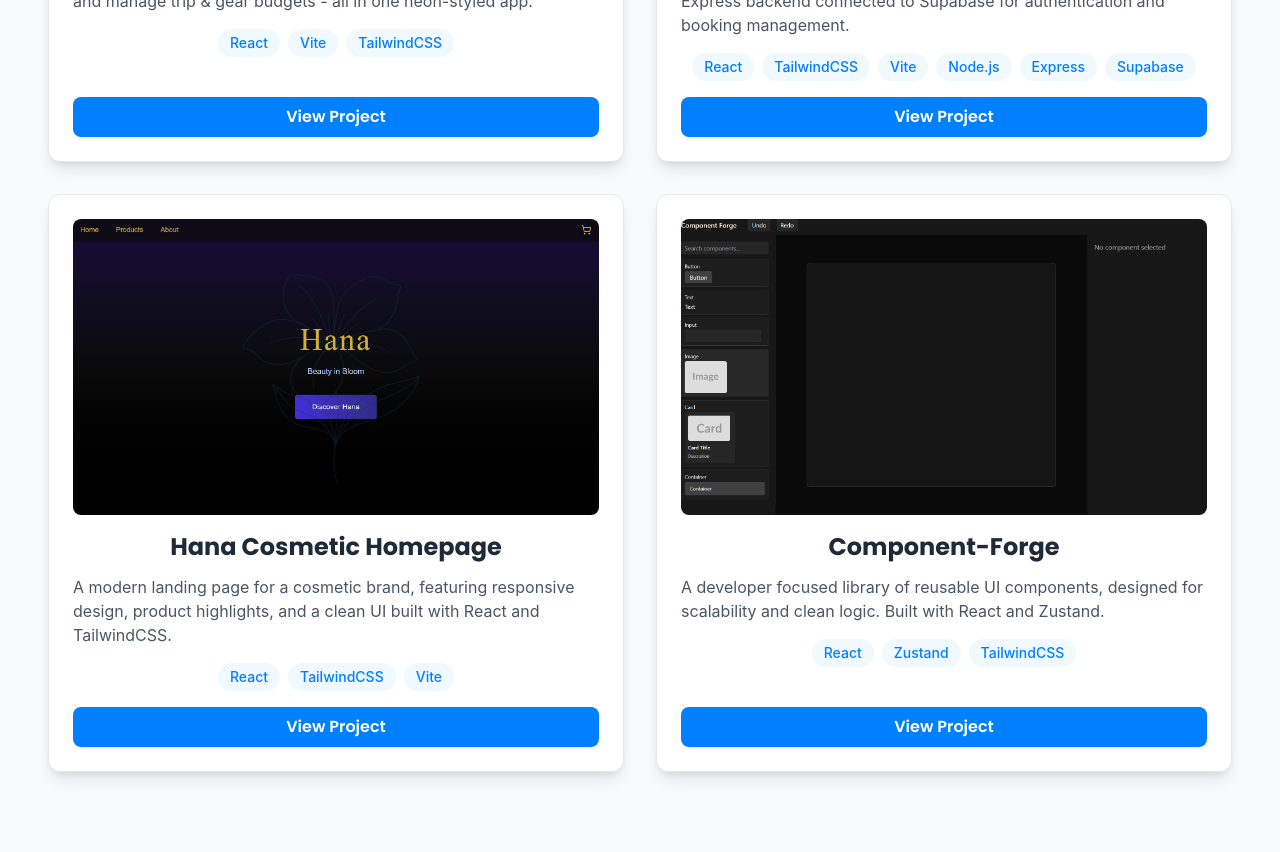
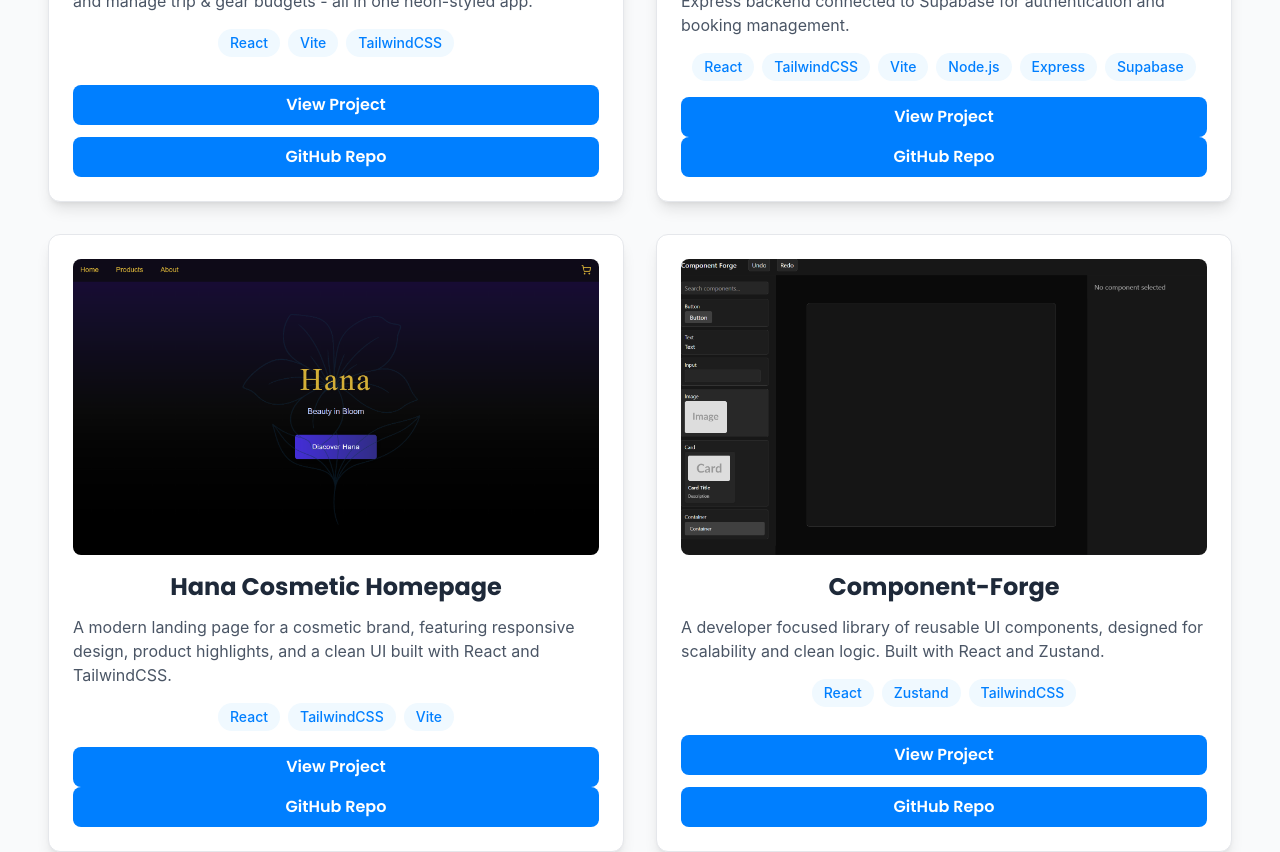
Before and after one commit to Halfian/portfolio, a React (Vite) app: page / in a window 1280 px wide. Shown: the part 1720-2572 px from the top of the page. Built offline with nearby package versions, Linux system fonts and the light colour scheme.

Commit message:
"feat: Add GitHub CTA"

```diff
--- a/src/components/Projects.jsx
+++ b/src/components/Projects.jsx
@@ -37,6 +37,14 @@ export default function Projects() {
                         >
                             View Project
                         </a>
+                        <a
+                            href={project.github}
+                            target="_blank"
+                            rel="noopener noreferrer"
+                            className="mt-auto inline-block px-4 py-2 bg-[#007FFF] text-white rounded-lg font-poppins font-semibold hover:bg-[#005FCC] transition-colors duration-200 text-center"
+                        >
+                            GitHub Repo
+                        </a>
                     </div>
                 ))}
             </div>
--- a/src/data/projects.jsx
+++ b/src/data/projects.jsx
@@ -4,6 +4,7 @@ export const projects = [
             description: "A futuristic dashboard to prepare for the Kuala Lumpur Standard Chartered (KLSC) Marathon 2026. Built to track runs, plan training, and manage trip & gear budgets - all in one neon-styled app.",
             tech: ["React", "Vite", "TailwindCSS"],
             link: "https://runs-and-bunce.vercel.app/",
+            github: "https://github.com/Halfian/runs-and-bunce",
             image: "/images/Runs-n-bunce.png"
         },
         {
@@ -11,6 +12,7 @@ export const projects = [
             description: "A full-stack landing page for a pet grooming business, featuring responsive design, service highlights, and includes a Node.js + Express backend connected to Supabase for authentication and booking management.",
             tech: ["React", "TailwindCSS", "Vite", "Node.js", "Express", "Supabase"],
             link: "https://halfian.github.io/pet-grooming/",
+            github: "https://github.com/Halfian/pet-grooming",
             image: "/images/pet-grooming.png"
         },
         {
@@ -18,6 +20,7 @@ export const projects = [
             description: "A modern landing page for a cosmetic brand, featuring responsive design, product highlights, and a clean UI built with React and TailwindCSS.",
             tech: ["React", "TailwindCSS", "Vite"],
             link: "https://halfian.github.io/cosmetic-page/",
+            github: "https://github.com/Halfian/cosmetic-page",
             image: "/images/hana-cosmetic.png"
         },
         {
@@ -25,6 +28,7 @@ export const projects = [
             description: "A developer focused library of reusable UI components, designed for scalability and clean logic. Built with React and Zustand.",
             tech: ["React", "Zustand", "TailwindCSS"],
             link: "https://halfian.github.io/component-forge/",
+            github: "https://github.com/Halfian/component-forge",
             image: "/images/component-forge.png"
         },
     ];
```
